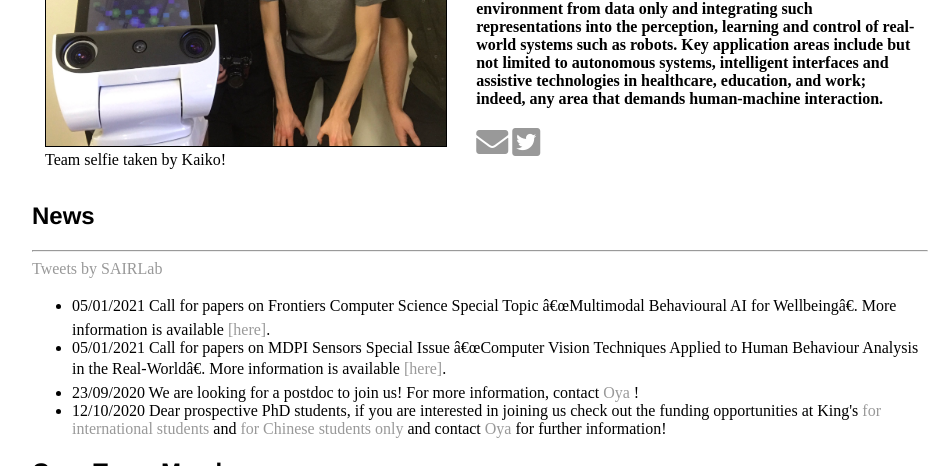
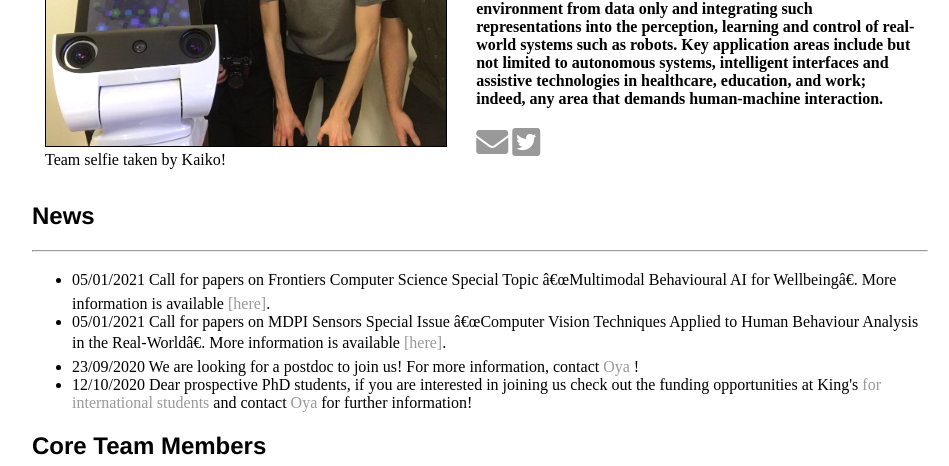
Before and after one commit to sairlab/sairlab.github.io, a Jekyll site: the page built from index.html, in a window 1280 px wide and 900 px high, scrolled down 337 px, cut to the strip 0-466 px from the top of the window. Shown: the whole strip, without its empty margins (160-1109 px from the left). Built offline with Jekyll 4.4.1, drawn with Linux system fonts in a browser that asks for light colours; comment, search, counter and statistics services are not loaded; a style sheet for code colours, icons or effects is not loaded.

Commit message:
fixing bugs

```diff
--- a/index.html
+++ b/index.html
@@ -36,13 +36,11 @@ title: SAIR lab
     <h2> News </h2>
 
     <hr>
-    <a class="twitter-timeline" data-height="250" href="https://twitter.com/SAIRLab">Tweets by SAIRLab </a> <script async src="https://platform.twitter.com/widgets.js" charset="utf-8"></script>
-
     <ul>
         <li> 05/01/2021 Call for papers on Frontiers Computer Science Special Topic “Multimodal Behavioural AI for Wellbeing”. More information is available <a href="https://www.frontiersin.org/research-topics/18176/multimodal-behavioural-ai-for-wellbeing">[here]</a>. </li>
         <li> 05/01/2021 Call for papers on MDPI Sensors Special Issue “Computer Vision Techniques Applied to Human Behaviour Analysis in the Real-World”. More information is available <a href="https://www.mdpi.com/journal/sensors/special_issues/human_behaviour_analysis">[here]</a>. </li>
         <li> 23/09/2020 We are looking for a postdoc to join us! For more information, contact <a href="mailto:oya.celiktutan@kcl.ac.uk">Oya </a> ! </li>
-        <li> 12/10/2020 Dear prospective PhD students, if you are interested in joining us check out the funding opportunities at King's <a href="https://www.kcl.ac.uk/study/postgraduate/fees-and-funding/student-funding/postgraduate-research-funding">for international students </a> and <a href="https://www.kcl.ac.uk/study/funding/kings-china-scholarship-council-phd-scholarship-programme-k-csc"> for Chinese students only</a>  and contact <a href="mailto:oya.celiktutan@kcl.ac.uk">Oya </a> for further information! </li>
+        <li> 12/10/2020 Dear prospective PhD students, if you are interested in joining us check out the funding opportunities at King's <a href="https://www.kcl.ac.uk/study/postgraduate/fees-and-funding/student-funding/postgraduate-research-funding">for international students </a> and contact <a href="mailto:oya.celiktutan@kcl.ac.uk">Oya </a> for further information! </li>
 
     </ul>
 </section>
--- a/projects/ObservationalImitation/index.html
+++ b/projects/ObservationalImitation/index.html
@@ -13,7 +13,7 @@ title: "Domain-Robust Visual Imitation Learning with Mutual Information Constrai
 		<br>
 		<nobr>(1) Department of Engineering, King's College London</nobr><br>
 		<br>
-		<img style="vertical-align:middle" src="hopper_results.png"  width="80%" height="inherit"/>
+		<img style="vertical-align:middle" src="hopper_results.png"  width="60%" height="inherit"/>
 	</center>
 </td>
 
@@ -35,8 +35,9 @@ title: "Domain-Robust Visual Imitation Learning with Mutual Information Constrai
 <br>
 
 <h3 style="margin-bottom:0px;">Bibtex</h3>
+<pre>
 @inproceedings{CetinCeliktutanICLR21, <br>
-author = {Edoardo Cetin and Oya Celiktutan}, <br>
+author = {Cetin, Edoardo and Celiktutan, Oya}, <br>
 booktitle = {International Conference on Learning Representations}, <br>
 title = {Domain-Robust Visual Imitation Learning with Mutual Information Constraints}, <br>
 year = {2021} }
--- a/projects/RICA_UKRAS/index.html
+++ b/projects/RICA_UKRAS/index.html
@@ -42,7 +42,7 @@ title: "RICA: Robocentric Indoor Crowd Analysis Dataset"
 
 <h3 style="margin-bottom:0px;">Bibtex</h3>
 <pre>
-@article{schmuck127rica,
+@article{SchmuckCeliktutanUKRAS20,
   title={RICA: Robocentric Indoor Crowd Analysis Dataset},
   author={Schmuck, Viktor and Celiktutan, Oya},
   journal={UKRAS20 Conference: “Robots into the real world” Proceedings},
```
Also changed, not shown: 2 other files.
